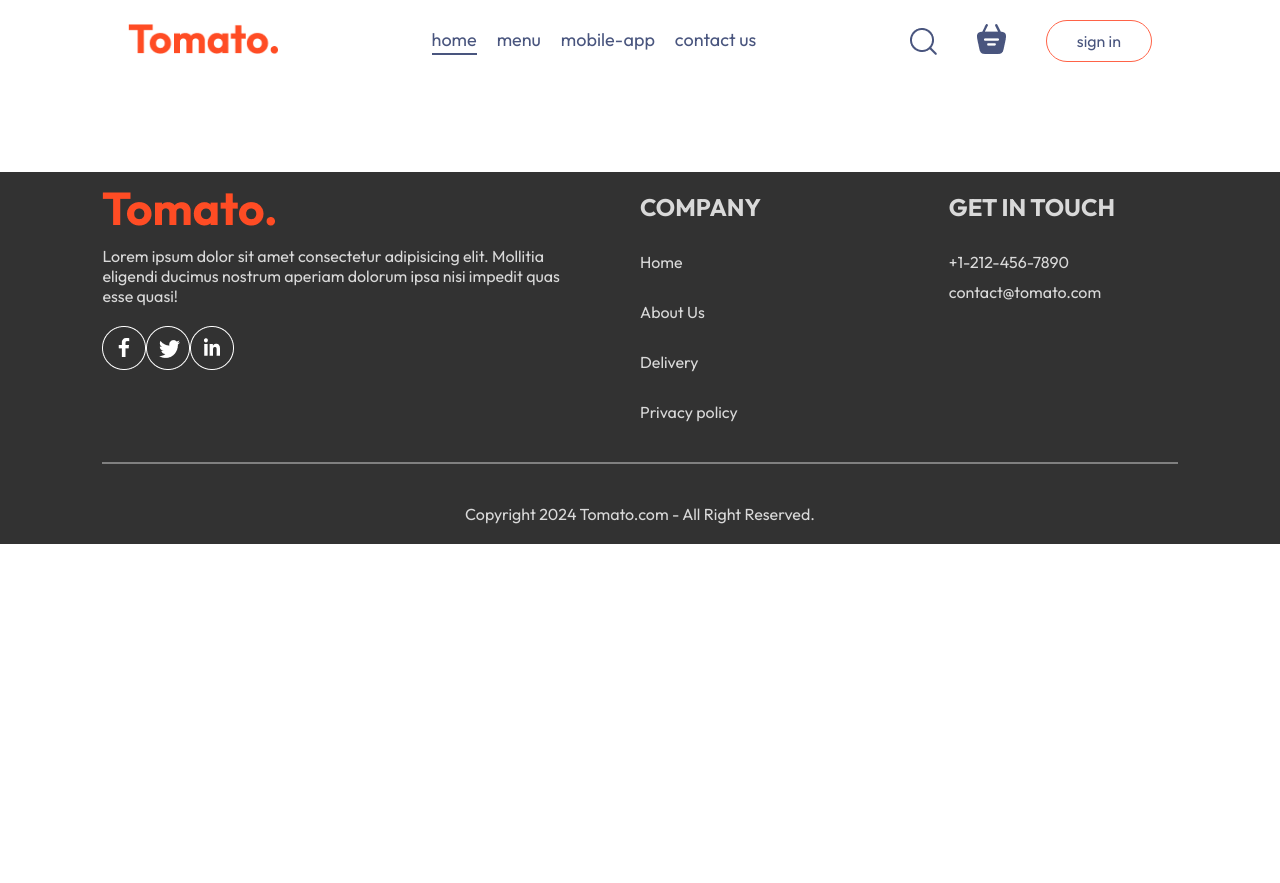
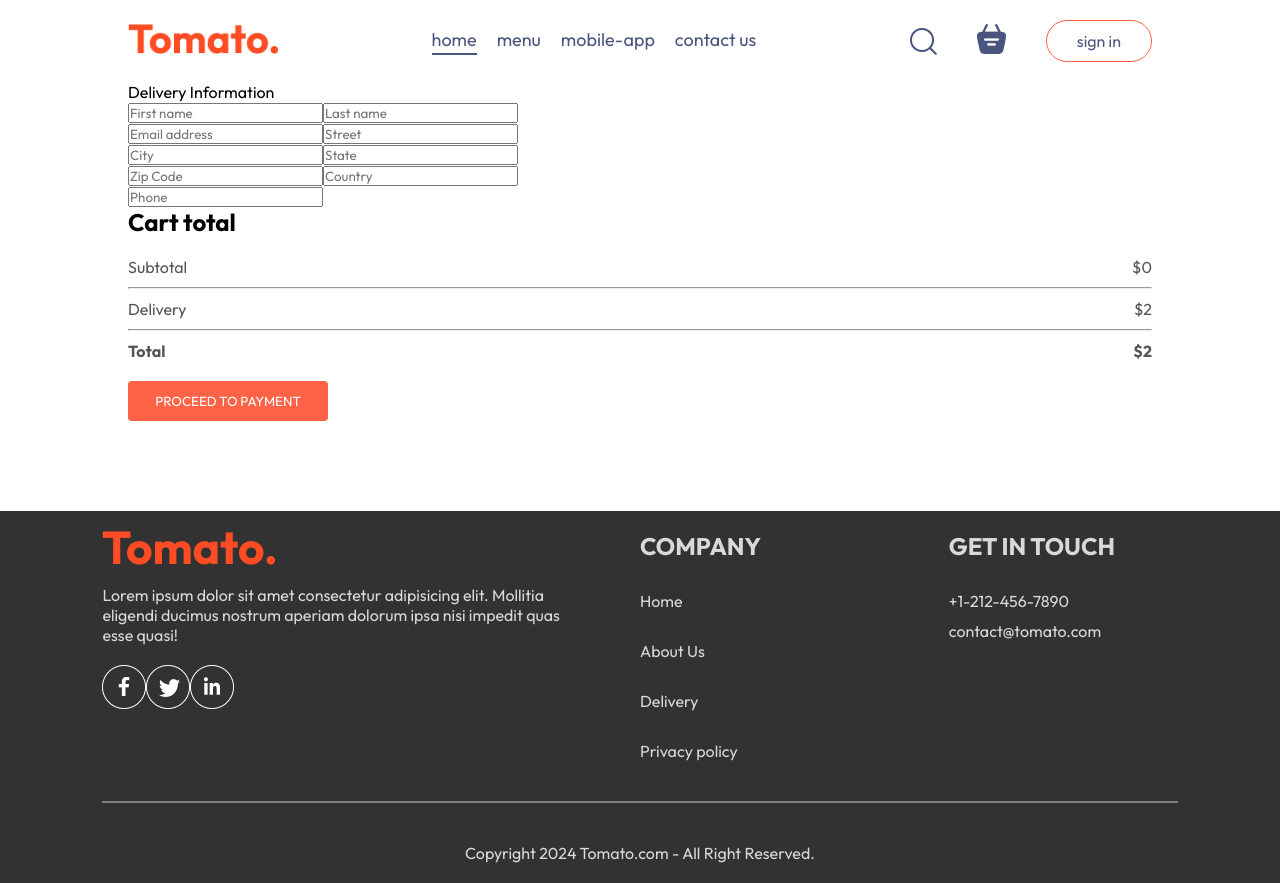
Before and after one commit to HudsonWayne/Food-Del, a React (Vite) app: page /cart/order in a window 1280 px wide. Before the commit the page ends 800 px from the top, so only its background shows below. Built offline with nearby package versions, Linux system fonts and the light colour scheme.

Commit message:
added a place order

```diff
--- a/src/App.jsx
+++ b/src/App.jsx
@@ -18,7 +18,7 @@
         <Routes>
           <Route path="/" element={<Home />} />
           <Route path="/cart" element={<Cart />} />
-          <Route path="/order" element={<PlaceOrder />} />
+          <Route path="/cart/order" element={<PlaceOrder />} />
         </Routes>
       </div>
       <Footer />
--- a/src/components/Navbar/Navbar.jsx
+++ b/src/components/Navbar/Navbar.jsx
@@ -25,7 +25,7 @@
         </ul>
         <div className="navbar-right">
             <img src={assets.search_icon} alt="" />
-            <div className="search-icon">
+            <div className="navbar-search-icon">
                 <Link to='./cart'><img src={assets.basket_icon} alt="" /></Link>
                 <div className={getTotalCartAmount() === 0?"":"dot"}></div>
             </div>
--- a/src/pages/Cart/Cart.jsx
+++ b/src/pages/Cart/Cart.jsx
@@ -1,10 +1,11 @@
 import "./Cart.css";
 import { StoreContext } from "../../context/StoreContext";
 import { useContext } from "react";
+import { useNavigate } from "react-router-dom";
 
 const Cart = () => {
   const { cartItems, food_list, removeFromCart,getTotalCartAmount } = useContext(StoreContext);
-
+  const navigate = useNavigate();
   return (
     <div className="cart">
       <div className="cart-items">
@@ -60,7 +61,7 @@
               <b>${getTotalCartAmount()+2}</b>
             </div>
           </div>
-          <button>PROCEED TO CHECKOUT</button>
+          <button onClick={()=>navigate('./order')}>PROCEED TO CHECKOUT</button>
         </div>
         <div className="cart-promocode">
           <div>
--- a/src/pages/PlaceOrder/PlaceOrder.jsx
+++ b/src/pages/PlaceOrder/PlaceOrder.jsx
@@ -1,11 +1,54 @@
-import './PlaceOrder.css'
+import { useContext } from "react";
+import "./PlaceOrder.css";
+import { StoreContext } from "../../context/StoreContext";
 
 const PlaceOrder = () => {
+  const{getTotalCartAmount} = useContext(StoreContext);
+
   return (
-    <div>
+    <form className="place-order">
+      <div className="place-order-left">
+        <p className="title">Delivery Information</p>
+        <div className="multi-fields">
+          <input type="text" placeholder="First name" />
+          <input type="text" placeholder="Last name" />
+        </div>
+        <input type="text" placeholder="Email address" />
+        <input type="text" placeholder="Street" />
+        <div className="multi-fields">
+          <input type="text" placeholder="City" />
+          <input type="text" placeholder="State" />
+        </div>
+        <div className="multi-fields">
+          <input type="text" placeholder="Zip Code" />
+          <input type="text" placeholder="Country" />
+        </div>
+        <input type="text" placeholder="Phone" />
+      </div>
+      <div className="place-order-right">
+      <div className="cart-total">
+          <h2>Cart total</h2>
+          <div>
+            <div className="cart-total-details">
+              <p>Subtotal</p>
+              <p>${getTotalCartAmount()}</p>
+            </div>
+            <hr />
+            <div className="cart-total-details">
+              <p>Delivery</p>
+              <p>${2}</p>
+            </div>
+            <hr />
+            <div className="cart-total-details">
+              <b>Total</b>
+              <b>${getTotalCartAmount()+2}</b>
+            </div>
+          </div>
+          <button>PROCEED TO PAYMENT</button>
+        </div>
+      </div>
+    </form>
+  );
+};
 
-    </div>
-  )
-}
-
-export default PlaceOrder
+export default PlaceOrder;
```
